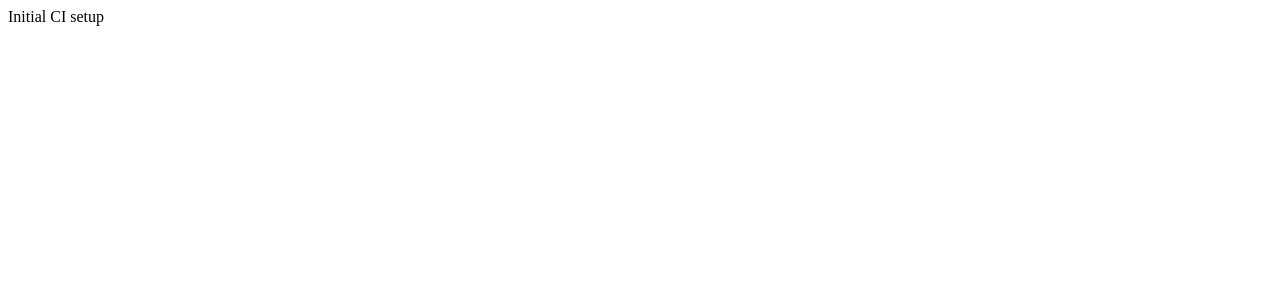
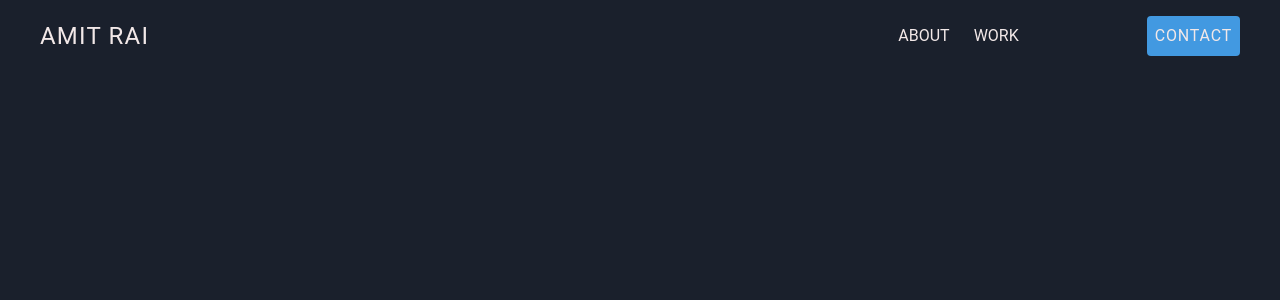
Before and after one commit to aforamitdev/aforamitrai.me, a Next.js app: page / in a window 1280 px wide. Shown: the top 300 px of the page. Built offline with nearby package versions, Linux system fonts and the light colour scheme.

Commit message:
added header bar for protfoli

```diff
--- a/package.json
+++ b/package.json
@@ -12,8 +12,11 @@
     "start": "next start"
   },
   "devDependencies": {
+    "@fullhuman/postcss-purgecss": "^3.0.0",
     "@types/node": "^14.11.2",
     "@types/react": "^16.9.49",
+    "postcss-preset-env": "^6.7.0",
+    "tailwindcss": "^1.8.10",
     "typescript": "^4.0.3"
   }
 }
--- a/pages/index.tsx
+++ /dev/null
@@ -1,3 +0,0 @@
-export default function Home() {
-  return <div>Initial CI setup</div>;
-}
--- /dev/null
+++ b/postcss.config.js
@@ -0,0 +1,26 @@
+const purgecss = [
+  "@fullhuman/postcss-purgecss",
+  {
+    // Specify the paths to all of the template files
+    content: [
+      "./pages/**/*.{js,jsx,ts,tsx}",
+      "./components/**/*.{js,jsx,ts,tsx}",
+    ],
+    // This is the function used to extract class names from the templates
+    defaultExtractor: (content) => {
+      // Capture as liberally as possible, including things like `h-(screen-1.5)`
+      const broadMatches = content.match(/[^<>"'`\\s]*[^<>"'`\\s:]/g) || [];
+      // Capture classes within other delimiters like .block(class="w-1/2") in Pug
+      const innerMatches =
+        content.match(/[^<>"'`\\s.()]*[^<>"'`\\s.():]/g) || [];
+      return broadMatches.concat(innerMatches);
+    },
+  },
+];
+module.exports = {
+  plugins: [
+    "tailwindcss",
+    process.env.NODE_ENV === "production" ? purgecss : undefined,
+    "postcss-preset-env",
+  ],
+};
--- /dev/null
+++ b/src/components/Navbar.tsx
@@ -0,0 +1,19 @@
+const Navbar = () => {
+  return (
+    <div className='flex mx-10 py-4 justify-between text-offwhite items-center'>
+      <div className='text-2xl font-normal tracking-wider'>AMIT RAI </div>
+      <div className='flex items-center'>
+        <div className='mx-32 space-x-6  flex'>
+          <div>ABOUT</div>
+          <div>WORK</div>
+        </div>
+        <div>
+          <button className='bg-blue-500 px-2 py-2 rounded tracking-wider font-normal hover:shadow-xs focus:outline-none focus:shadow-outline active:bg-blue-600'>
+            CONTACT
+          </button>
+        </div>
+      </div>
+    </div>
+  );
+};
+export default Navbar;
--- /dev/null
+++ b/src/pages/_app.tsx
@@ -0,0 +1,4 @@
+import "../styles/tailwind.css";
+export default function MyApp({ Component, pageProps }) {
+  return <Component {...pageProps} />;
+}
--- /dev/null
+++ b/src/pages/_documents.tsx
@@ -0,0 +1,21 @@
+import Document, { Html, Head, Main, NextScript } from "next/document";
+
+export default class CustomDocument extends Document {
+  render() {
+    return (
+      <Html>
+        <Head>
+          <meta property='custom' content='Amit rai' />
+          <link
+            href='https://fonts.googleapis.com/css2?family=Righteous&display=swap'
+            rel='stylesheet'
+          ></link>
+        </Head>
+        <body>
+          <Main />
+        </body>
+        <NextScript />
+      </Html>
+    );
+  }
+}
--- /dev/null
+++ b/src/pages/index.tsx
@@ -0,0 +1,8 @@
+import Navbar from "../components/Navbar";
+export default function Home() {
+  return (
+    <div className='font:sans w-full bg-gray-900 h-screen'>
+      <Navbar />
+    </div>
+  );
+}
--- /dev/null
+++ b/src/styles/tailwind.css
@@ -0,0 +1,6 @@
+/* purgecss start ignore */
+@tailwind base;
+@tailwind components;
+/* purgecss end ignore */
+@tailwind utilities;
+@import url("https://fonts.googleapis.com/css2?family=Righteous&display=swap");
--- /dev/null
+++ b/tailwind.config.js
@@ -0,0 +1,21 @@
+module.exports = {
+  future: {
+    // removeDeprecatedGapUtilities: true,
+    // purgeLayersByDefault: true,
+  },
+  purge: [],
+  theme: {
+    extend: {
+      fontFamily: {
+        sans: ["Righteous", "Roboto"],
+      },
+      colors: {
+        offwhite: "#F2E8E8",
+      },
+    },
+  },
+  variants: {
+    backgroundColor: ["active"],
+  },
+  plugins: [],
+};
```
Also changed, not shown: tsconfig.json (+3 -13 lines), 2 other files (tests, documents, lock files or other folders).
